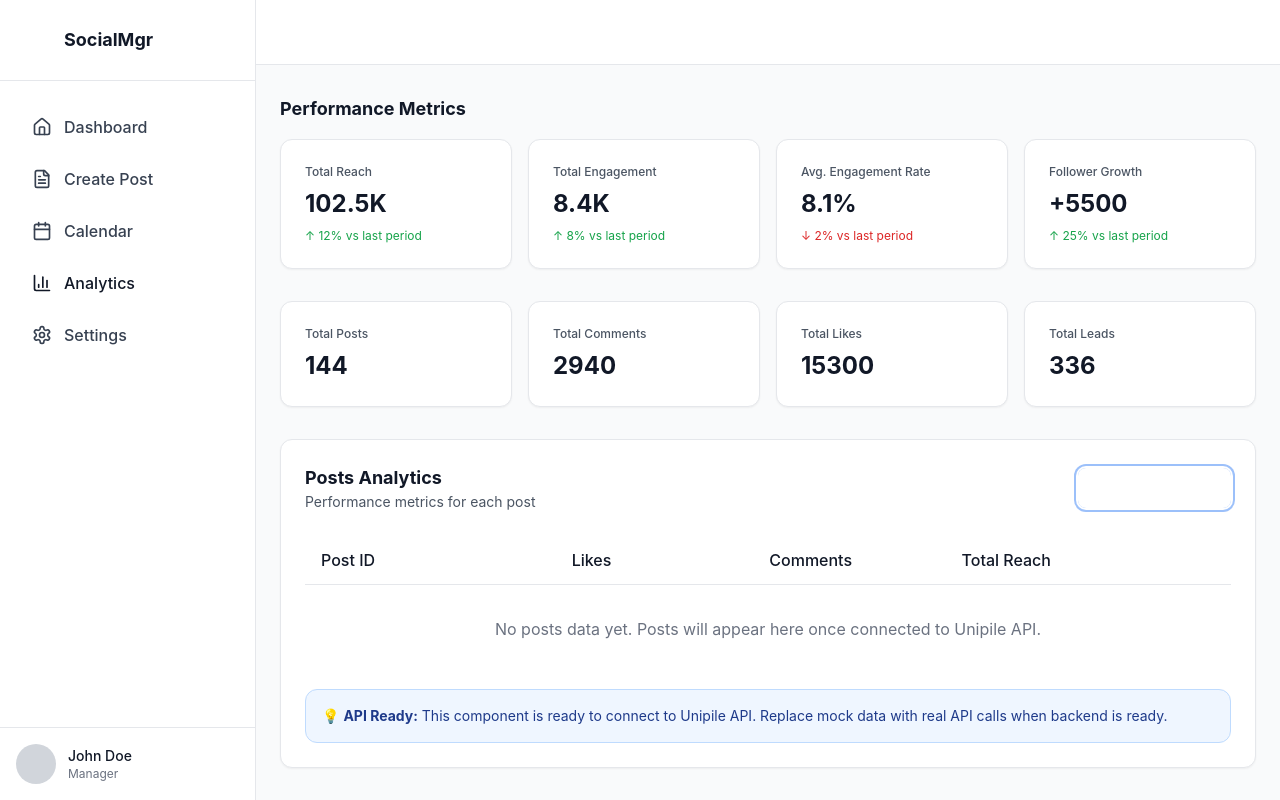
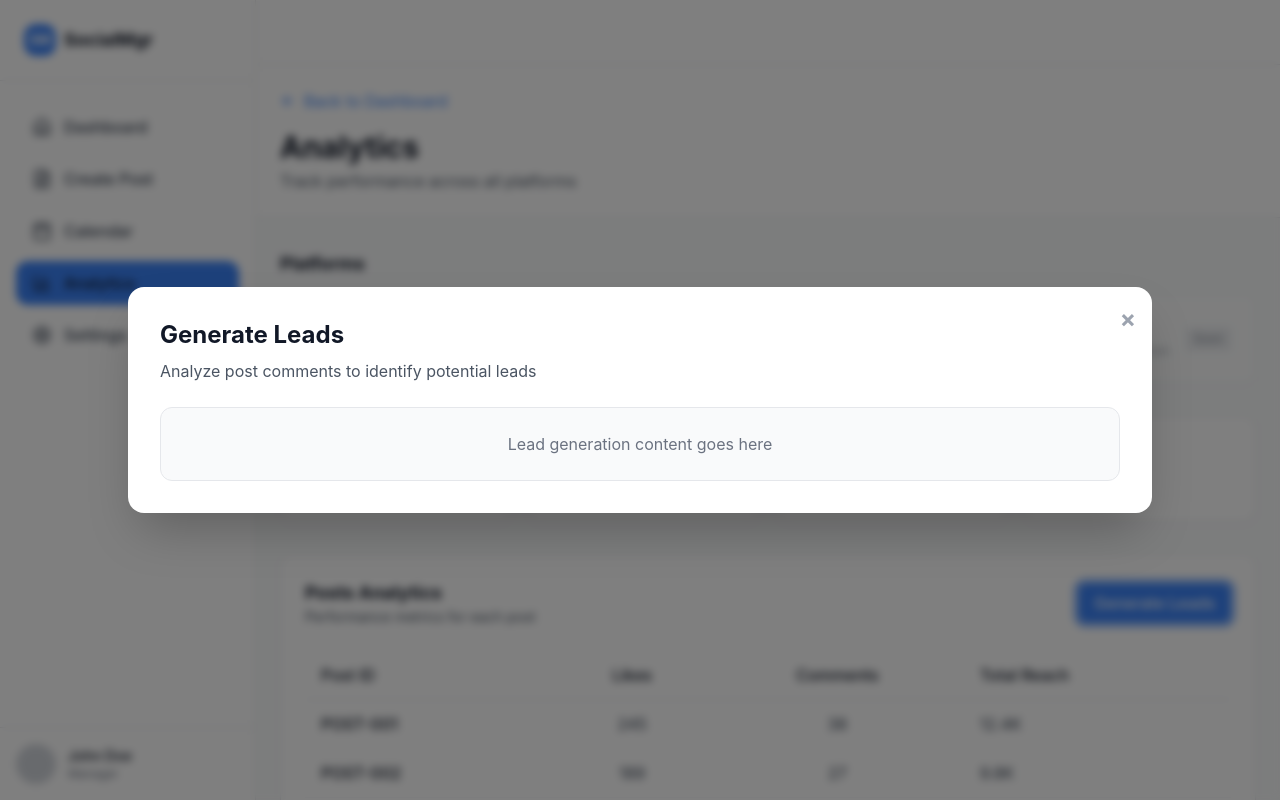
Before and after one commit to mohanb990295/social-media-manager-frontend, a Next.js app: page /analytics in a window 1280 px wide. Both pictures are taken after a click on the button "Generate Leads". Built offline with nearby package versions, Linux system fonts and the light colour scheme.

Commit message:
Made few changes for analytics

```diff
--- a/src/pages/analytics.tsx
+++ b/src/pages/analytics.tsx
@@ -22,6 +22,7 @@ interface AnalyticsData {
 }
 
 export default function Analytics() {
+  const [showLeadsModal, setShowLeadsModal] = useState(false);
   const [analyticsData] = useState<AnalyticsData>({
     reach: 102500,
     engagement: 8400,
@@ -38,7 +39,7 @@ export default function Analytics() {
   };
 
   const handleGenerateLeads = () => {
-    alert("Generate Leads - Coming soon!");
+    setShowLeadsModal(true);
   };
 
   const platforms: PlatformMetrics[] = [
@@ -131,7 +132,7 @@ export default function Analytics() {
           </div>
 
           {/* Section 2: Key Metrics */}
-          <div className="mb-8">
+          {/* <div className="mb-8">
             <h2 className="text-lg font-bold text-gray-900 mb-4">Performance Metrics</h2>
             <div className="grid grid-cols-1 md:grid-cols-2 lg:grid-cols-4 gap-4">
               <Card>
@@ -164,7 +165,7 @@ export default function Analytics() {
                 <p className="text-xs text-green-600 mt-2">↑ 25% vs last period</p>
               </Card>
             </div>
-          </div>
+          </div> */}
 
           {/* Section 3: Additional Metrics */}
           <div className="mb-8">
@@ -217,11 +218,23 @@ export default function Analytics() {
                     </tr>
                   </thead>
                   <tbody>
-                    <tr>
-                      <td colSpan={4} className="text-center py-8 text-gray-500">
-                        No posts data yet. Posts will appear here once connected to Unipile API.
-                      </td>
-                    </tr>
+                    {[
+                      { id: "POST-001", likes: 245, comments: 38, reach: "12.4K" },
+                      { id: "POST-002", likes: 189, comments: 27, reach: "9.8K" },
+                      { id: "POST-003", likes: 312, comments: 54, reach: "18.2K" },
+                      { id: "POST-004", likes: 156, comments: 19, reach: "7.6K" },
+                      { id: "POST-005", likes: 421, comments: 63, reach: "22.1K" },
+                      { id: "POST-006", likes: 98, comments: 12, reach: "5.3K" },
+                      { id: "POST-007", likes: 276, comments: 41, reach: "14.7K" },
+                      { id: "POST-008", likes: 134, comments: 22, reach: "6.9K" },
+                    ].map((post) => (
+                      <tr key={post.id} className="border-b border-gray-100 hover:bg-gray-50">
+                        <td className="py-3 px-4 text-gray-900 font-medium">{post.id}</td>
+                        <td className="py-3 px-4 text-center text-gray-700">{post.likes}</td>
+                        <td className="py-3 px-4 text-center text-gray-700">{post.comments}</td>
+                        <td className="py-3 px-4 text-gray-700">{post.reach}</td>
+                      </tr>
+                    ))}
                   </tbody>
                 </table>
               </div>
@@ -236,6 +249,36 @@ export default function Analytics() {
           </div>
         </div>
       </div>
+      {/* Generate Leads Modal */}
+      {showLeadsModal && (
+        <div className="fixed inset-0 z-50 flex items-center justify-center">
+          {/* Backdrop */}
+          <div
+            className="absolute inset-0 bg-black/50 backdrop-blur-sm"
+            onClick={() => setShowLeadsModal(false)}
+          />
+          {/* Modal */}
+          <div className="relative bg-white rounded-xl shadow-2xl w-[90vw] max-w-5xl max-h-[85vh] overflow-y-auto p-8">
+            {/* Close button */}
+            <button
+              onClick={() => setShowLeadsModal(false)}
+              className="absolute top-4 right-4 text-gray-400 hover:text-gray-600 text-2xl font-bold"
+            >
+              &times;
+            </button>
+
+            <h2 className="text-2xl font-bold text-gray-900 mb-2">Generate Leads</h2>
+            <p className="text-gray-600 mb-6">Analyze post comments to identify potential leads</p>
+
+            {/* Modal content placeholder */}
+            <div className="space-y-6">
+              <div className="p-6 bg-gray-50 rounded-lg border border-gray-200 text-center">
+                <p className="text-gray-500">Lead generation content goes here</p>
+              </div>
+            </div>
+          </div>
+        </div>
+      )}
     </Layout>
   );
 }
--- /dev/null
+++ b/src/pages/api/comments.ts
@@ -0,0 +1,67 @@
+import type { NextApiRequest, NextApiResponse } from "next";
+
+interface CommentItem {
+  id: number;
+  postId: string;
+  body: string;
+  user: {
+    username: string;
+    fullName?: string;
+  };
+}
+
+interface CommentsResponse {
+  postId: string;
+  total: number;
+  comments: CommentItem[];
+  source: string;
+}
+
+export default async function handler(req: NextApiRequest, res: NextApiResponse) {
+  if (req.method !== "GET") {
+    return res.status(405).json({ error: "Method not allowed" });
+  }
+
+  const postId = req.query.postId;
+
+  if (!postId || Array.isArray(postId) || !postId.trim()) {
+    return res.status(400).json({ error: "postId is required" });
+  }
+
+  try {
+    // Dummy endpoint call to simulate upstream comments service.
+    const response = await fetch(`https://dummyjson.com/comments/post/${encodeURIComponent(postId)}`);
+
+    if (!response.ok) {
+      return res
+        .status(response.status)
+        .json({ error: `Dummy comments endpoint failed with status ${response.status}` });
+    }
+
+    const data = (await response.json()) as {
+      total?: number;
+      comments?: Array<{ id: number; body: string; user?: { username?: string; fullName?: string } }>;
+    };
+
+    const comments: CommentItem[] = (data.comments ?? []).map((comment) => ({
+      id: comment.id,
+      postId,
+      body: comment.body,
+      user: {
+        username: comment.user?.username ?? "unknown",
+        fullName: comment.user?.fullName,
+      },
+    }));
+
+    const responseBody: CommentsResponse = {
+      postId,
+      total: data.total ?? comments.length,
+      comments,
+      source: "dummyjson",
+    };
+
+    return res.status(200).json(responseBody);
+  } catch {
+    return res.status(500).json({ error: "Failed to reach dummy comments endpoint" });
+  }
+}
--- /dev/null
+++ b/src/pages/api/engagements.ts
@@ -0,0 +1,61 @@
+import type { NextApiRequest, NextApiResponse } from "next";
+
+interface EngagementResponse {
+  postId: string;
+  views: number;
+  likes: number;
+  shares: number;
+  saves: number;
+  engagementRate: number;
+  source: string;
+}
+
+export default async function handler(req: NextApiRequest, res: NextApiResponse) {
+  if (req.method !== "GET") {
+    return res.status(405).json({ error: "Method not allowed" });
+  }
+
+  const postId = req.query.postId;
+
+  if (!postId || Array.isArray(postId) || !postId.trim()) {
+    return res.status(400).json({ error: "postId is required" });
+  }
+
+  try {
+    // Dummy endpoint call to simulate upstream engagement service.
+    const response = await fetch(`https://dummyjson.com/posts/${encodeURIComponent(postId)}`);
+
+    if (!response.ok) {
+      return res
+        .status(response.status)
+        .json({ error: `Dummy engagement endpoint failed with status ${response.status}` });
+    }
+
+    const dummyPost = (await response.json()) as {
+      reactions?: { likes?: number; dislikes?: number };
+      views?: number;
+      userId?: number;
+    };
+
+    const likes = dummyPost.reactions?.likes ?? 0;
+    const views = dummyPost.views ?? 0;
+    const shares = Math.floor(likes * 0.14);
+    const saves = Math.floor(likes * 0.09);
+    const engagementTotal = likes + shares + saves;
+    const engagementRate = views > 0 ? Number(((engagementTotal / views) * 100).toFixed(2)) : 0;
+
+    const data: EngagementResponse = {
+      postId,
+      views,
+      likes,
+      shares,
+      saves,
+      engagementRate,
+      source: "dummyjson",
+    };
+
+    return res.status(200).json(data);
+  } catch {
+    return res.status(500).json({ error: "Failed to reach dummy engagement endpoint" });
+  }
+}
--- a/tailwind.config.ts
+++ b/tailwind.config.ts
@@ -10,6 +10,7 @@ const config: Config = {
     extend: {
       colors: {
         primary: {
+          DEFAULT: "#3b82f6",
           50: "#eff6ff",
           100: "#dbeafe",
           200: "#bfdbfe",
```
